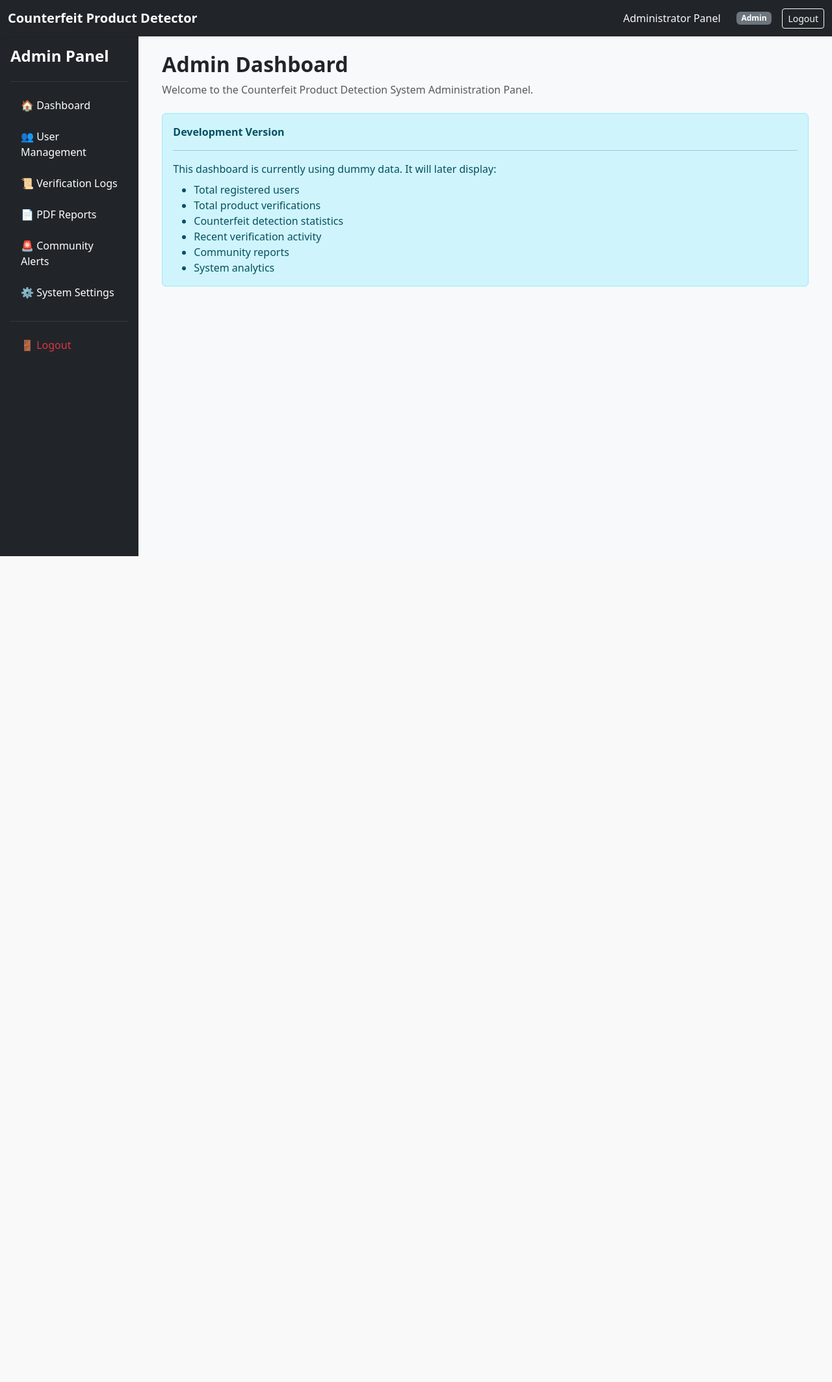
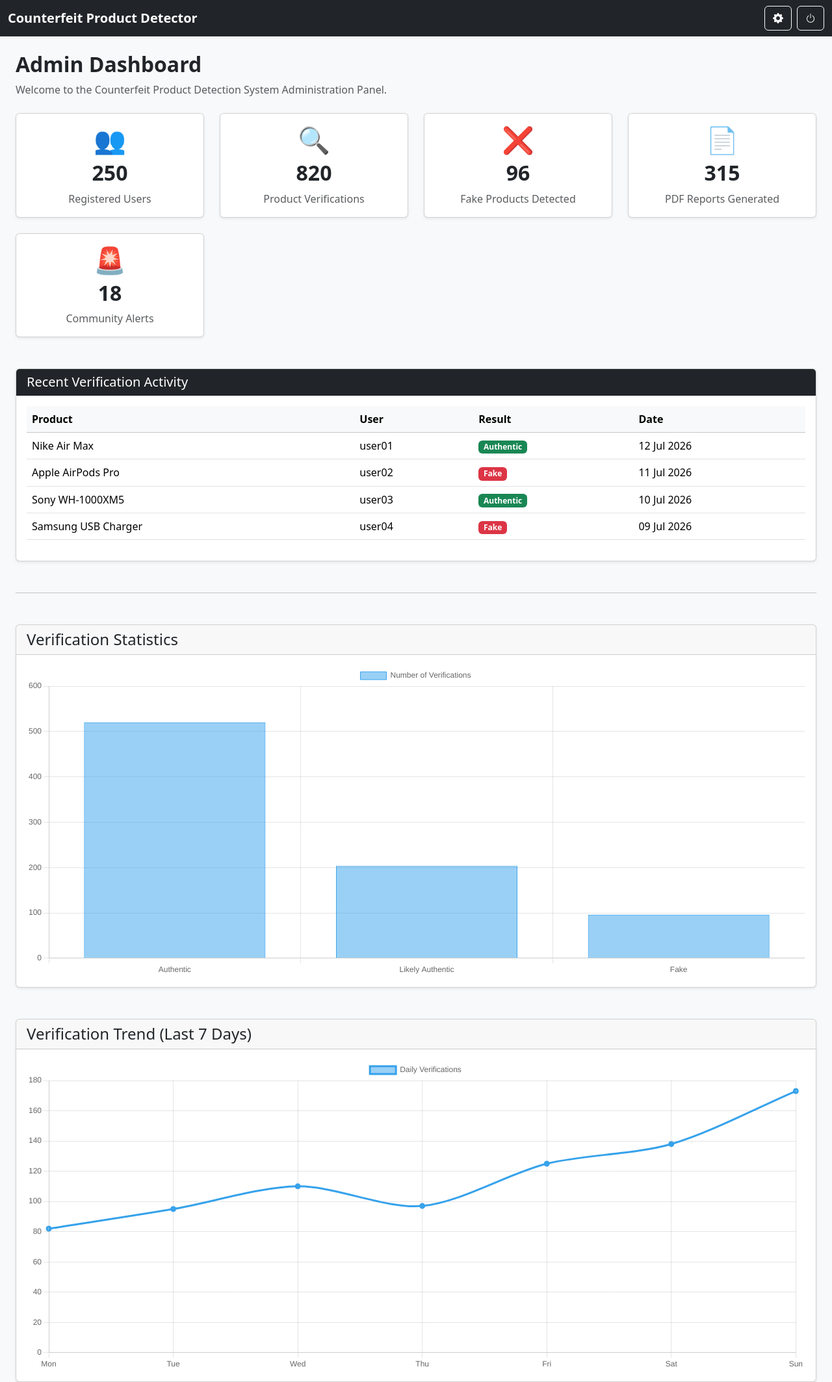
Before and after one commit to FRLuva/CounterfeitProductDetector, a Django app: page /dashboard/ in a window 1280 px wide. Shown: the whole page at 65% size. Before the commit the page ends 856 px from the top, so only its background shows below. Run offline with Django 5.2, Linux system fonts and the light colour scheme.

Commit message:
Modified admin panel interface

```diff
--- a/admin_panel/templates/admin_panel/dashboard.html
+++ b/admin_panel/templates/admin_panel/dashboard.html
@@ -1,49 +1,372 @@
-{% extends 'base_admin.html' %}
-
-{% block title %}
-Admin Dashboard
-{% endblock %}
-
+{% extends 'base_admin.html' %} {% block title %} Admin Dashboard {% endblock %}
 {% block content %}
 
 <div class="container-fluid">
+  <h2 class="fw-bold mb-2">Admin Dashboard</h2>
 
-    <h2 class="fw-bold mb-2">
-        Admin Dashboard
-    </h2>
+  <p class="text-muted mb-4">
+    Welcome to the Counterfeit Product Detection System Administration Panel.
+  </p>
 
-    <p class="text-muted mb-4">
-        Welcome to the Counterfeit Product Detection System Administration Panel.
-    </p>
+<div class="row g-4">
 
-    <div class="alert alert-info">
+    <!-- Registered Users -->
 
-        <strong>Development Version</strong>
+    <div class="col-lg-3 col-md-6">
 
-        <hr>
+        <a
+            href="{% url 'user_management' %}"
+            class="text-decoration-none text-dark">
 
-        This dashboard is currently using dummy data.
+            <div class="card shadow-sm h-100">
 
-        It will later display:
+                <div class="card-body text-center">
 
-        <ul class="mt-2 mb-0">
+                    <h1>👥</h1>
 
-            <li>Total registered users</li>
+                    <h2 class="fw-bold">
 
-            <li>Total product verifications</li>
+                        {{ total_users }}
 
-            <li>Counterfeit detection statistics</li>
+                    </h2>
 
-            <li>Recent verification activity</li>
+                    <p class="text-muted mb-0">
 
-            <li>Community reports</li>
+                        Registered Users
 
-            <li>System analytics</li>
+                    </p>
 
-        </ul>
+                </div>
+
+            </div>
+
+        </a>
+
+    </div>
+
+    <!-- Product Verifications -->
+
+    <div class="col-lg-3 col-md-6">
+
+        <a
+            href="{% url 'verification_logs' %}"
+            class="text-decoration-none text-dark">
+
+            <div class="card shadow-sm h-100">
+
+                <div class="card-body text-center">
+
+                    <h1>🔍</h1>
+
+                    <h2 class="fw-bold">
+
+                        {{ total_verifications }}
+
+                    </h2>
+
+                    <p class="text-muted mb-0">
+
+                        Product Verifications
+
+                    </p>
+
+                </div>
+
+            </div>
+
+        </a>
+
+    </div>
+
+    <!-- Fake Products -->
+
+    <div class="col-lg-3 col-md-6">
+
+        <a
+            href="{% url 'fake_products' %}"
+            class="text-decoration-none text-dark">
+
+            <div class="card shadow-sm h-100">
+
+                <div class="card-body text-center">
+
+                    <h1>❌</h1>
+
+                    <h2 class="fw-bold">
+
+                        {{ fake_products }}
+
+                    </h2>
+
+                    <p class="text-muted mb-0">
+
+                        Fake Products Detected
+
+                    </p>
+
+                </div>
+
+            </div>
+
+        </a>
+
+    </div>
+
+    <!-- PDF Reports -->
+
+    <div class="col-lg-3 col-md-6">
+
+        <a
+            href="{% url 'report_history' %}"
+            class="text-decoration-none text-dark">
+
+            <div class="card shadow-sm h-100">
+
+                <div class="card-body text-center">
+
+                    <h1>📄</h1>
+
+                    <h2 class="fw-bold">
+
+                        {{ pdf_reports }}
+
+                    </h2>
+
+                    <p class="text-muted mb-0">
+
+                        PDF Reports Generated
+
+                    </p>
+
+                </div>
+
+            </div>
+
+        </a>
+
+    </div>
+
+    <!-- Community Alerts -->
+
+    <div class="col-lg-3 col-md-6">
+
+        <a
+            href="{% url 'community_alerts' %}"
+            class="text-decoration-none text-dark">
+
+            <div class="card shadow-sm h-100">
+
+                <div class="card-body text-center">
+
+                    <h1>🚨</h1>
+
+                    <h2 class="fw-bold">
+
+                        {{ community_alerts }}
+
+                    </h2>
+
+                    <p class="text-muted mb-0">
+
+                        Community Alerts
+
+                    </p>
+
+                </div>
+
+            </div>
+
+        </a>
 
     </div>
 
 </div>
 
+  <div class="card shadow-sm mt-5">
+    <div class="card-header bg-dark text-white">
+      <h5 class="mb-0">Recent Verification Activity</h5>
+    </div>
+
+    <div class="card-body">
+      <table class="table table-hover align-middle">
+        <thead class="table-light">
+          <tr>
+            <th>Product</th>
+
+            <th>User</th>
+
+            <th>Result</th>
+
+            <th>Date</th>
+          </tr>
+        </thead>
+
+        <tbody>
+          {% for verification in recent_verifications %}
+
+          <tr>
+            <td>{{ verification.product }}</td>
+
+            <td>{{ verification.user }}</td>
+
+            <td>
+              {% if verification.result == "Authentic" %}
+
+              <span class="badge bg-success"> {{ verification.result }} </span>
+
+              {% else %}
+
+              <span class="badge bg-danger"> {{ verification.result }} </span>
+
+              {% endif %}
+            </td>
+
+            <td>{{ verification.date }}</td>
+          </tr>
+
+          {% endfor %}
+        </tbody>
+      </table>
+    </div>
+  </div>
+  <hr class="my-5">
+
+<div class="card shadow-sm mb-5">
+
+    <div class="card-header">
+
+        <h4 class="mb-0">
+
+            Verification Statistics
+
+        </h4>
+
+    </div>
+
+    <div class="card-body">
+
+        <canvas id="verificationChart" height="120"></canvas>
+
+    </div>
+
+</div>
+
+<div class="card shadow-sm">
+
+    <div class="card-header">
+
+        <h4 class="mb-0">
+
+            Verification Trend (Last 7 Days)
+
+        </h4>
+
+    </div>
+
+    <div class="card-body">
+
+        <canvas id="verificationTrendChart" height="120"></canvas>
+
+    </div>
+
+</div>
+
+</div>
+
+<script src="https://cdn.jsdelivr.net/npm/chart.js"></script>
+
+<script>
+
+//
+// Verification Statistics (Bar Chart)
+//
+const statisticsCtx = document.getElementById('verificationChart');
+
+new Chart(statisticsCtx, {
+
+    type: 'bar',
+
+    data: {
+
+        labels: ['Authentic', 'Likely Authentic', 'Fake'],
+
+        datasets: [{
+
+            label: 'Number of Verifications',
+
+            data: [520, 204, 96],
+
+            borderWidth: 1
+
+        }]
+
+    },
+
+    options: {
+
+        responsive: true,
+
+        scales: {
+
+            y: {
+
+                beginAtZero: true
+
+            }
+
+        }
+
+    }
+
+});
+
+//
+// Verification Trend (Line Chart)
+//
+const trendCtx = document.getElementById('verificationTrendChart');
+
+new Chart(trendCtx, {
+
+    type: 'line',
+
+    data: {
+
+        labels: ['Mon', 'Tue', 'Wed', 'Thu', 'Fri', 'Sat', 'Sun'],
+
+        datasets: [{
+
+            label: 'Daily Verifications',
+
+            data: [82, 95, 110, 97, 125, 138, 173],
+
+            fill: false,
+
+            tension: 0.3,
+
+            borderWidth: 3
+
+        }]
+
+    },
+
+    options: {
+
+        responsive: true,
+
+        scales: {
+
+            y: {
+
+                beginAtZero: true
+
+            }
+
+        }
+
+    }
+
+});
+
+</script>
+
 {% endblock %}
--- a/admin_panel/urls.py
+++ b/admin_panel/urls.py
@@ -9,4 +9,34 @@ urlpatterns = [
     views.dashboard,
     name="admin_dashboard"
 ),
+
+path(
+    "dashboard/users/",
+    views.user_management,
+    name="user_management",
+),
+
+path(
+    "dashboard/verifications/",
+    views.verification_logs,
+    name="verification_logs",
+),
+
+path(
+    "dashboard/fake-products/",
+    views.fake_products,
+    name="fake_products",
+),
+
+path(
+    "dashboard/community-alerts/",
+    views.community_alerts,
+    name="community_alerts",
+),
+
+path(
+    "dashboard/settings/",
+    views.system_settings,
+    name="system_settings",
+),
 ]
--- a/admin_panel/views.py
+++ b/admin_panel/views.py
@@ -37,7 +37,113 @@ def admin_login(request):
 
 
 def dashboard(request):
+
+    context = {
+
+        "total_users": 250,
+
+        "total_verifications": 820,
+
+        "fake_products": 96,
+
+        "pdf_reports": 315,
+
+        "community_alerts": 18,
+
+        "recent_verifications": [
+
+    {
+        "product": "Nike Air Max",
+        "user": "user01",
+        "result": "Authentic",
+        "date": "12 Jul 2026",
+    },
+
+    {
+        "product": "Apple AirPods Pro",
+        "user": "user02",
+        "result": "Fake",
+        "date": "11 Jul 2026",
+    },
+
+    {
+        "product": "Sony WH-1000XM5",
+        "user": "user03",
+        "result": "Authentic",
+        "date": "10 Jul 2026",
+    },
+
+    {
+        "product": "Samsung USB Charger",
+        "user": "user04",
+        "result": "Fake",
+        "date": "09 Jul 2026",
+    },
+
+],
+
+    "verification_statistics":
+    {
+        "Authentic": 520,
+        "Likely Authentic": 204,
+        "Fake": 96,
+    },
+
+    "verification_trend": [
+
+    {"day": "Mon", "count": 82},
+    {"day": "Tue", "count": 95},
+    {"day": "Wed", "count": 110},
+    {"day": "Thu", "count": 97},
+    {"day": "Fri", "count": 125},
+    {"day": "Sat", "count": 138},
+    {"day": "Sun", "count": 173},
+
+],
+
+}
+
     return render(
         request,
-        "admin_panel/dashboard.html"
+        "admin_panel/dashboard.html",
+        context
     )
+
+def user_management(request):
+
+    return render(
+        request,
+        "admin_panel/user_management.html"
+    )
+
+
+def verification_logs(request):
+
+    return render(
+        request,
+        "admin_panel/verification_logs.html"
+    )
+
+
+def fake_products(request):
+
+    return render(
+        request,
+        "admin_panel/fake_products.html"
+    )
+
+
+def community_alerts(request):
+
+    return render(
+        request,
+        "admin_panel/community_alerts.html"
+    )
+
+
+def system_settings(request):
+
+    return render(
+        request,
+        "admin_panel/system_settings.html"
+    )
--- a/templates/base_admin.html
+++ b/templates/base_admin.html
@@ -23,6 +23,9 @@
     <link
         href="https://cdn.jsdelivr.net/npm/bootstrap@5.3.3/dist/css/bootstrap.min.css"
         rel="stylesheet">
+    <link
+    rel="stylesheet"
+    href="https://cdn.jsdelivr.net/npm/bootstrap-icons@1.11.3/font/bootstrap-icons.min.css">
 
 </head>
 
@@ -30,25 +33,11 @@
 
     {% include 'components/navbar_admin.html' %}
 
-    <div class="container-fluid">
+    <div class="container-fluid mt-4">
 
-        <div class="row">
+        {% block content %}
 
-            <div class="col-md-3 col-lg-2 p-0">
-
-                {% include 'components/sidebar_admin.html' %}
-
-            </div>
-
-            <div class="col-md-9 col-lg-10 p-4">
-
-                {% block content %}
-
-                {% endblock %}
-
-            </div>
-
-        </div>
+        {% endblock %}
 
     </div>
 
--- a/templates/components/navbar_admin.html
+++ b/templates/components/navbar_admin.html
@@ -1,36 +1,23 @@
 <nav class="navbar navbar-expand-lg navbar-dark bg-dark shadow-sm">
+  <div class="container-fluid">
+    <span class="navbar-brand fw-bold"> Counterfeit Product Detector </span>
 
-    <div class="container-fluid">
+    <div class="ms-auto d-flex align-items-center">
+      <a
+        href="{% url 'system_settings' %}"
+        class="btn btn-outline-light me-2"
+        title="System Settings"
+      >
+        <i class="bi bi-gear-fill"></i>
+      </a>
 
-        <span class="navbar-brand fw-bold">
-
-            Counterfeit Product Detector
-
-        </span>
-
-        <div class="ms-auto d-flex align-items-center">
-
-            <span class="text-light me-4">
-
-                Administrator Panel
-
-            </span>
-
-            <span class="badge bg-secondary me-3">
-
-                Admin
-
-            </span>
-
-            <a href="{% url 'landing' %}"
-               class="btn btn-outline-light btn-sm">
-
-                Logout
-
-            </a>
-
-        </div>
-
+      <a
+        href="{% url 'landing' %}"
+        class="btn btn-outline-light"
+        title="Logout"
+      >
+        <i class="bi bi-power"></i>
+      </a>
     </div>
-
+  </div>
 </nav>
--- a/templates/components/sidebar_admin.html
+++ b/templates/components/sidebar_admin.html
@@ -1,4 +1,4 @@
-<div class="bg-dark text-white vh-100 p-3">
+<!--<div class="bg-dark text-white min-vh-100 p-3">
 
     <h4 class="fw-bold mb-4">
 
```
Also changed, not shown: admin_panel/templates/admin_panel/community_alerts.html (added, +33 -0 lines), admin_panel/templates/admin_panel/fake_products.html (added, +33 -0 lines), admin_panel/templates/admin_panel/system_settings.html (added, +33 -0 lines), admin_panel/templates/admin_panel/user_management.html (added, +33 -0 lines), admin_panel/templates/admin_panel/verification_logs.html (added, +33 -0 lines).
